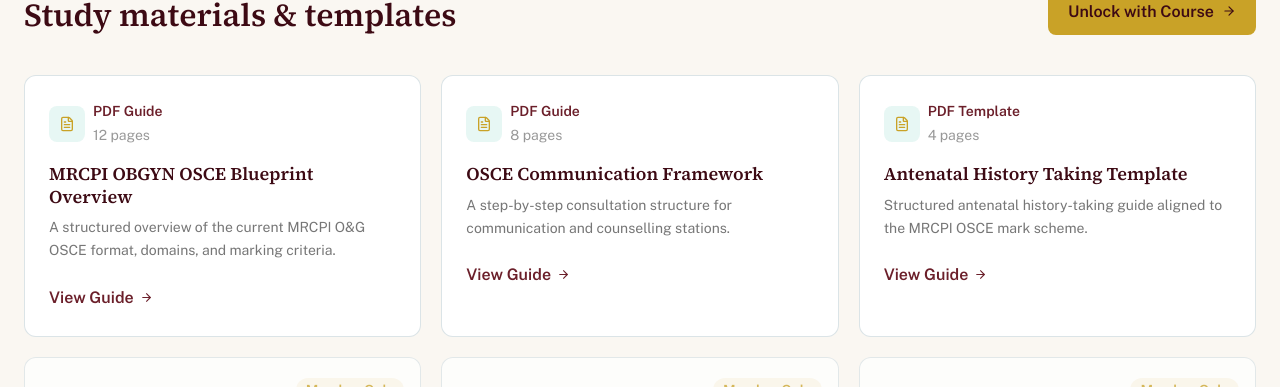
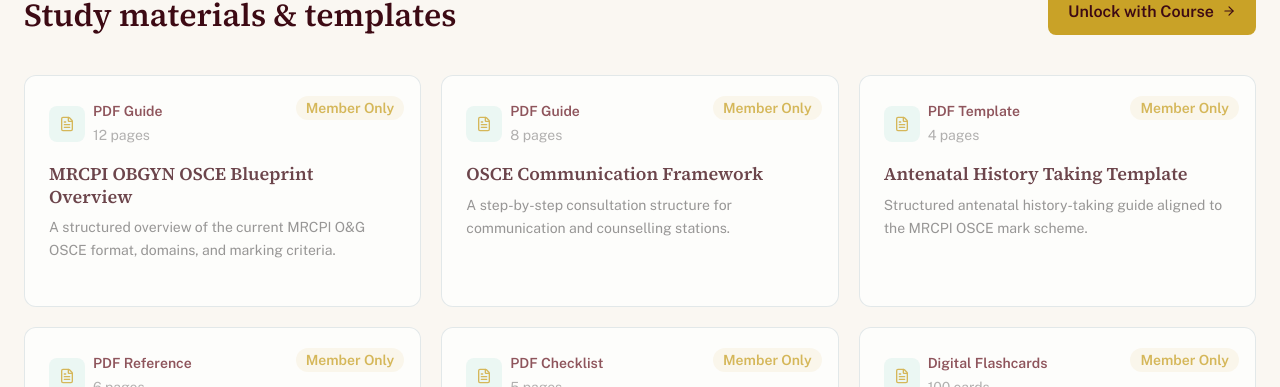
Before and after one commit to eyas711-cloud/MRCPI-OBGYNUNLOCKED, a Next.js app: page /resources in a window 1280 px wide. Shown: the part 519-906 px from the top of the page. Built offline with nearby package versions, Linux system fonts and the light colour scheme; no server answers; the database is empty.

Commit message:
Mark all resource cards as Member Only, remove View Guide links

```diff
--- a/src/app/resources/page.tsx
+++ b/src/app/resources/page.tsx
@@ -2,9 +2,9 @@ import Link from "next/link";
 import { ArrowRight, FileText, Lightbulb } from "lucide-react";
 
 const freeGuides = [
-  { title: "MRCPI OBGYN OSCE Blueprint Overview", type: "PDF Guide", pages: "12 pages", desc: "A structured overview of the current MRCPI O&G OSCE format, domains, and marking criteria.", locked: false },
-  { title: "OSCE Communication Framework", type: "PDF Guide", pages: "8 pages", desc: "A step-by-step consultation structure for communication and counselling stations.", locked: false },
-  { title: "Antenatal History Taking Template", type: "PDF Template", pages: "4 pages", desc: "Structured antenatal history-taking guide aligned to the MRCPI OSCE mark scheme.", locked: false },
+  { title: "MRCPI OBGYN OSCE Blueprint Overview", type: "PDF Guide", pages: "12 pages", desc: "A structured overview of the current MRCPI O&G OSCE format, domains, and marking criteria.", locked: true },
+  { title: "OSCE Communication Framework", type: "PDF Guide", pages: "8 pages", desc: "A step-by-step consultation structure for communication and counselling stations.", locked: true },
+  { title: "Antenatal History Taking Template", type: "PDF Template", pages: "4 pages", desc: "Structured antenatal history-taking guide aligned to the MRCPI OSCE mark scheme.", locked: true },
   { title: "Emergency Obstetrics Quick Reference", type: "PDF Reference", pages: "6 pages", desc: "Key management algorithms for common obstetric emergencies — PPH, eclampsia, cord prolapse.", locked: true },
   { title: "Gynaecological Examination Checklist", type: "PDF Checklist", pages: "5 pages", desc: "Systematic examination checklist with examiner mark-scheme checkpoints.", locked: true },
   { title: "OSCE Flashcard Pack — 100 Cards", type: "Digital Flashcards", pages: "100 cards", desc: "Rapid-revision flashcard set covering core clinical knowledge for all OSCE domains.", locked: true },
```
